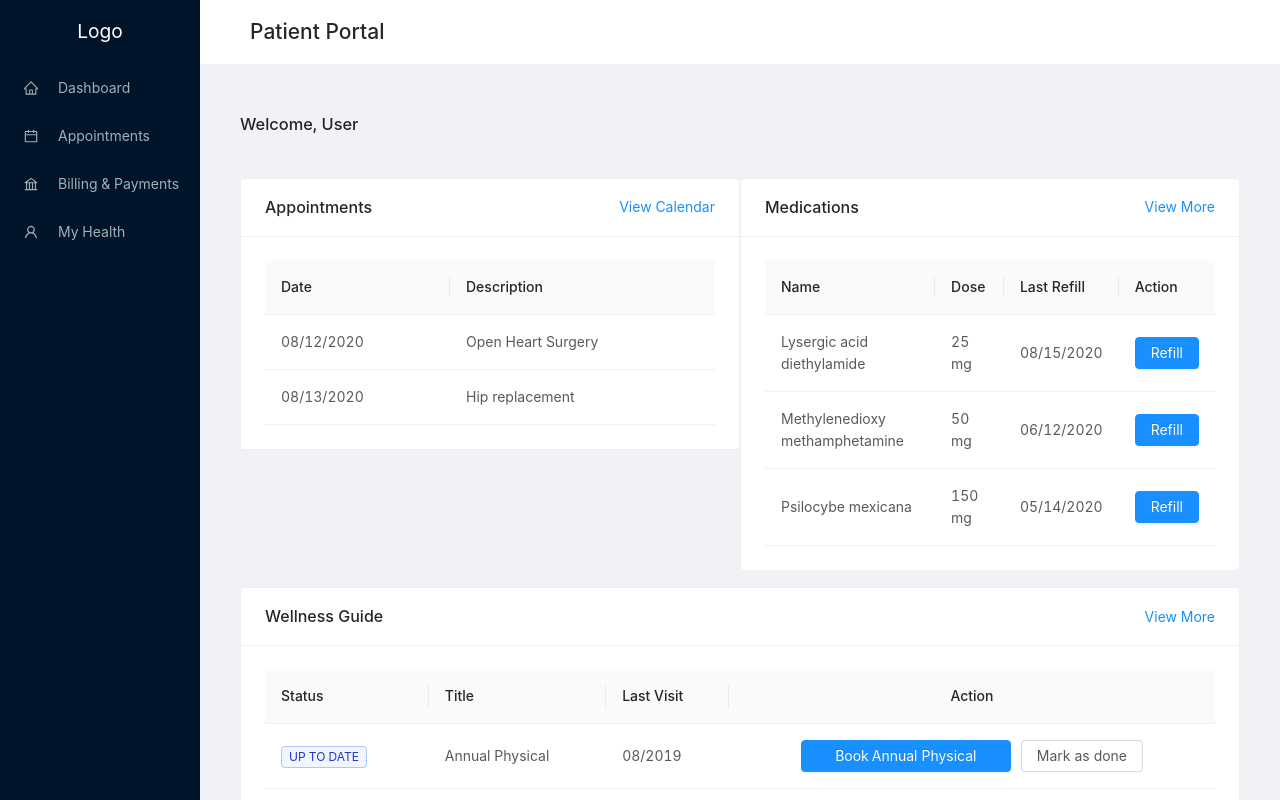
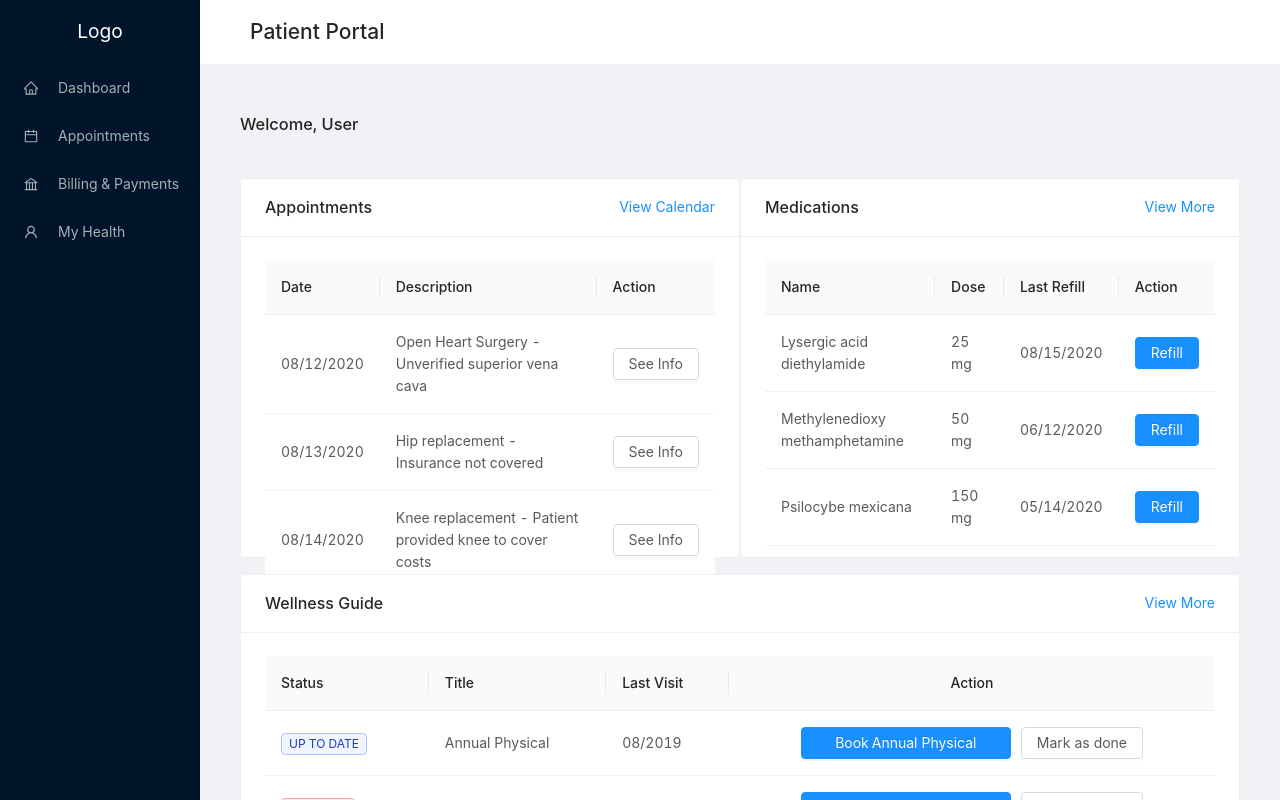
Before and after one commit to mattjaikaran/patient-portal-nextjs, a Next.js app: page /dashboard in a window 1280 px wide. Built offline with nearby package versions, Linux system fonts and the light colour scheme.

Commit message:
WIP dashboard card heights and responsiveness when menu opens

```diff
--- a/components/ApptDashboard/components/ApptTable.js
+++ b/components/ApptDashboard/components/ApptTable.js
@@ -1,16 +1,24 @@
-import { Table } from 'antd'
+import { Table, Button } from 'antd'
 import '../style.scss'
 
 const dataSource = [
   {
     key: '1',
     date: '08/12/2020',
-    description: 'Open Heart Surgery',
+    description: 'Open Heart Surgery - Unverified superior vena cava',
+    info: <Button>See Info</Button>
   },
   {
     key: '2',
     date: '08/13/2020',
-    description: 'Hip replacement',
+    description: 'Hip replacement - Insurance not covered',
+    info: <Button>See Info</Button>
+  },
+  {
+    key: '3',
+    date: '08/14/2020',
+    description: 'Knee replacement - Patient provided knee to cover costs',
+    info: <Button>See Info</Button>
   },
 ];
 
@@ -24,6 +32,12 @@ const columns = [
     title: 'Description',
     dataIndex: 'description',
     key: 'description',
+    responsive: ['xl']
+  },
+  {
+    title: 'Action',
+    dataIndex: 'info',
+    key: 'info',
   },
 ]
 
--- a/components/Checkup/index.js
+++ b/components/Checkup/index.js
@@ -55,6 +55,7 @@ const Checkup = (props) => {
         className="table"
         bordered={props.bordered}
         size={props.tableSize}
+        pagination={false}
         dataSource={data}>
         <Column
           className="column"
--- a/components/Medications/index.js
+++ b/components/Medications/index.js
@@ -46,13 +46,13 @@ const Medications = (props) => {
       title: 'Dose',
       dataIndex: 'dose',
       key: 'dose',
-      responsive: ['md', 'lg']
+      responsive: ['xl']
     },
     {
       title: 'Last Refill',
       dataIndex: 'lastRefill',
       key: 'lastRefill',
-      responsive: ['md', 'lg']
+      responsive: ['xl']
     },
     {
       title: 'Action',
--- a/components/MedicationsDashboard/index.js
+++ b/components/MedicationsDashboard/index.js
@@ -13,7 +13,7 @@ const MedicationsDashboard = () => {
           <a>View Medications</a>
         </Link>
       }>
-      <Medications pagination={false} tableSize="small" />
+      <Medications tableSize="small" />
     </Card>
   )
 }
--- a/pages/dashboard.js
+++ b/pages/dashboard.js
@@ -5,6 +5,7 @@ import ApptDashboard from '../components/ApptDashboard'
 import Medications from '../components/Medications'
 import PatientForm from '../components/PatientForm'
 import Checkup from '../components/Checkup'
+import '../stylesheets/dashboard.scss'
 
 export default function Dashboard() {
   return (
--- /dev/null
+++ b/stylesheets/dashboard.scss
@@ -0,0 +1,17 @@
+@media (min-width: 768px) and (max-width: 991px) {
+  .appointments, .medications {
+    height: 380px;
+  }
+}
+@media (min-width: 992px) and (max-width: 1230px) {
+  .appointments, .medications {
+    height: 420px;
+    padding: 0;
+  }
+}
+@media (min-width: 1231px) and (max-width: 1600px) {
+  .appointments, .medications {
+    height: 380px;
+    padding: 0;
+  }
+}
```
